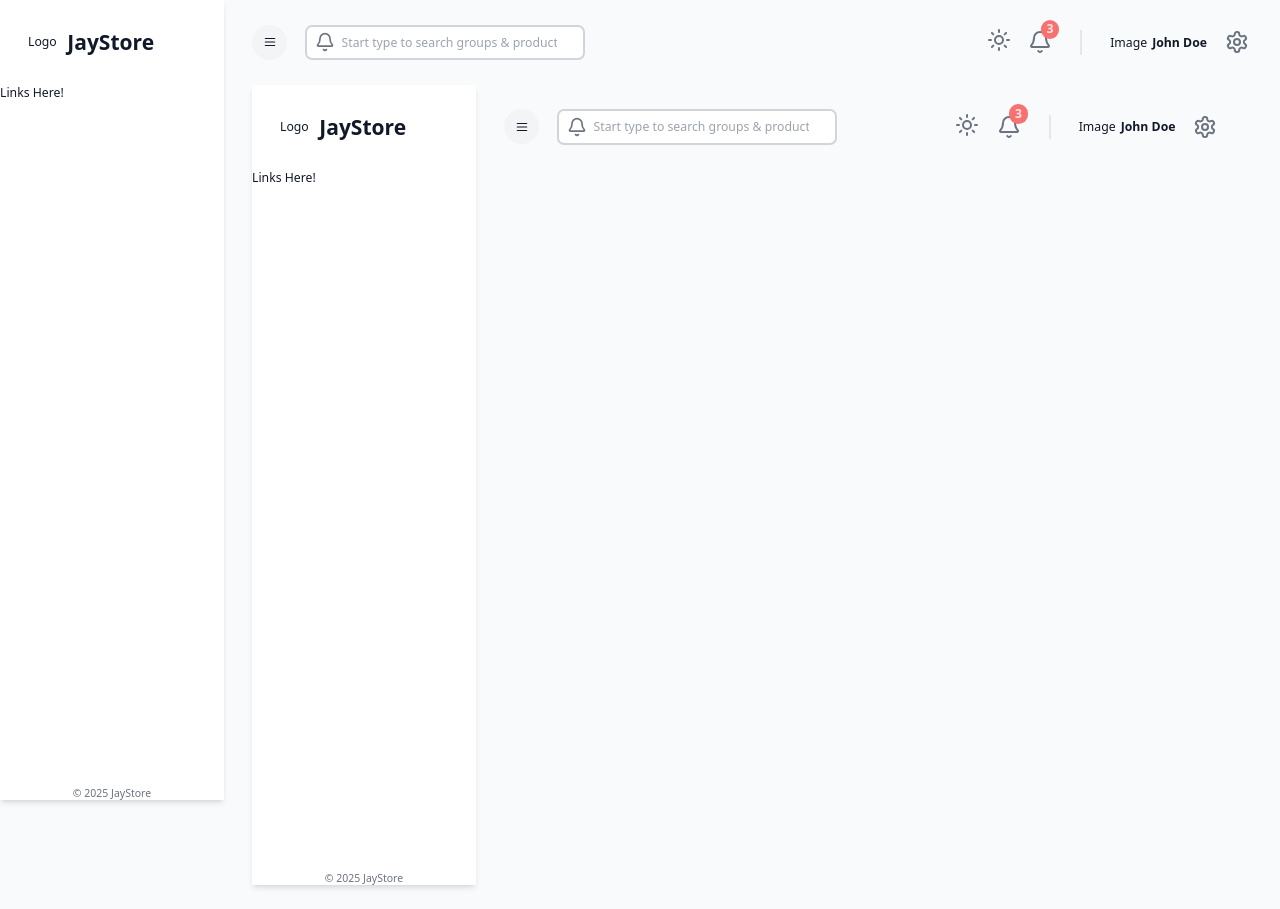
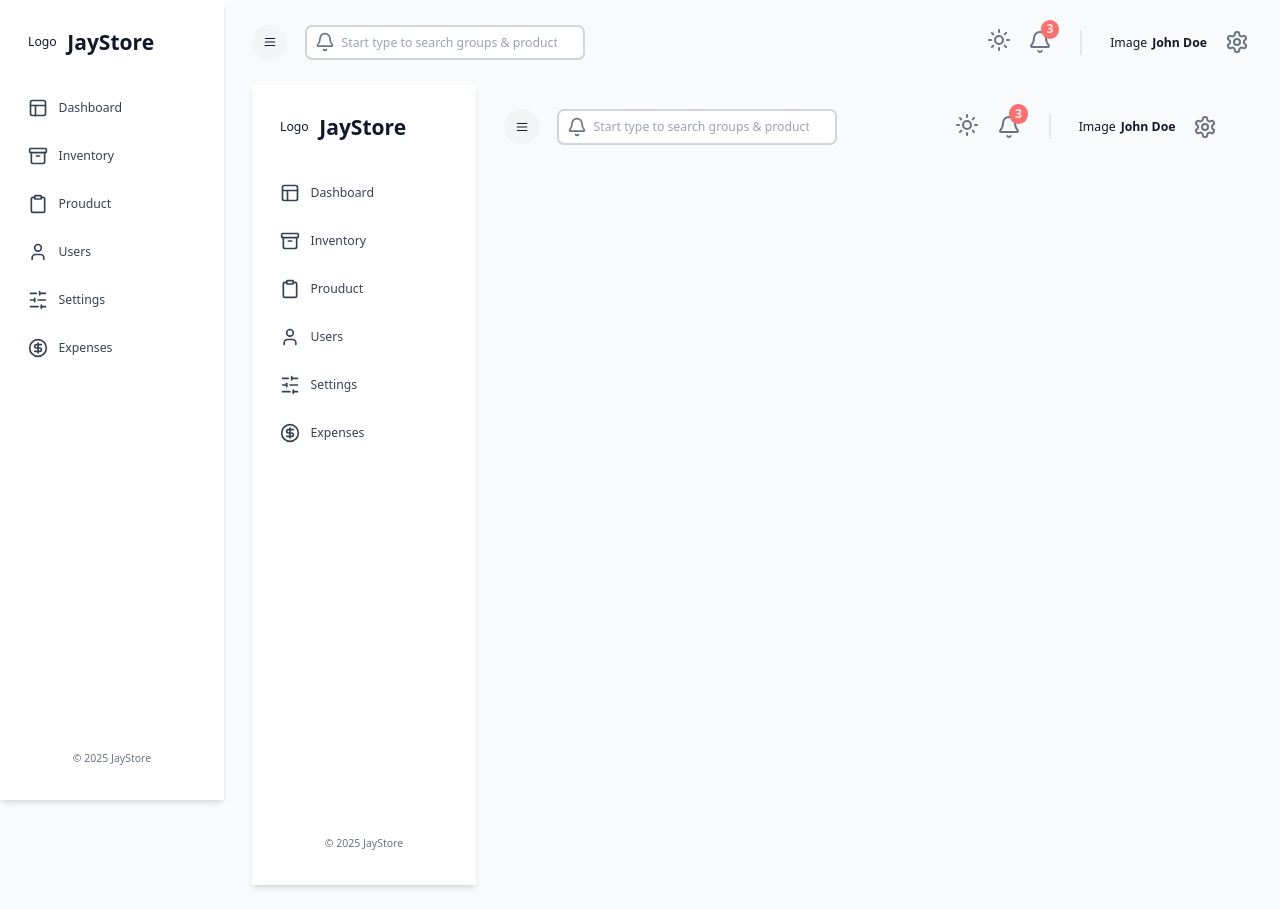
Before and after one commit to karuirujackson/Inventory-Management-System, a Next.js app: page /dashboardWrapper in a window 1280 px wide. Built offline with nearby package versions, Linux system fonts and the light colour scheme; no server answers.

Commit message:
Added the Sidebar links to the Sidebar component with their pathnames

```diff
--- a/src/app/(components)/Sidebar/index.tsx
+++ b/src/app/(components)/Sidebar/index.tsx
@@ -2,8 +2,9 @@
 
 import { setIsSidebarCollapsed } from '../../state/index';
 import { useAppDispatch, useAppSelector } from '@/redux';
-import { Menu } from 'lucide-react';
-import React from 'react'
+import { Archive, CircleDollarSign, Clipboard, Layout, Menu, SlidersHorizontal, User } from 'lucide-react';
+import SidebarLink from '../SidebarLink';
+import React from 'react';
 
 const SideBar = () => {
     const dispatch = useAppDispatch();
@@ -30,11 +31,16 @@ const SideBar = () => {
 
             {/* LINKS */}
             <div className="flex-grow mt-8">
-                <span>Links Here!</span>
+                <SidebarLink href='./dashboard' label='Dashboard' icon={Layout} isCollapsed={isSidebarCollapsed} />
+                <SidebarLink href='./inventory' label='Inventory' icon={Archive} isCollapsed={isSidebarCollapsed} />
+                <SidebarLink href='./products' label='Prouduct' icon={Clipboard} isCollapsed={isSidebarCollapsed} />
+                <SidebarLink href='./users' label='Users' icon={User} isCollapsed={isSidebarCollapsed} />
+                <SidebarLink href='./settings' label='Settings' icon={SlidersHorizontal} isCollapsed={isSidebarCollapsed} />
+                <SidebarLink href='./expenses' label='Expenses' icon={CircleDollarSign} isCollapsed={isSidebarCollapsed} />
             </div>
 
             {/* FOOTER */}
-            <div>
+            <div className={`${isSidebarCollapsed ? 'hidden' : "block"} mb-10`}>
                 <p className="text-center text-xs text-gray-500">&copy; 2025 JayStore</p>
             </div>
         </div>
--- /dev/null
+++ b/src/app/(components)/SidebarLink/index.tsx
@@ -0,0 +1,29 @@
+import { LucideIcon } from 'lucide-react';
+import Link from 'next/link';
+import { usePathname } from 'next/navigation';
+import React from 'react';
+
+interface SidebarLinkProps {
+    href: string;
+    icon: LucideIcon;
+    label: string;
+    isCollapsed: boolean;
+}
+
+const SidebarLink = ({ href, icon:Icon, label, isCollapsed} : SidebarLinkProps) => {
+    const pathname = usePathname();
+    const isActive = pathname === href || (pathname === '/' && href === '/dashboard');
+
+  return (
+    <Link href={href}>
+        <div className={`cursor-pointer flex items-center ${isCollapsed ? 'justify-center py-4' : 'justify-start px-8 py-4'} hover:text-blue-500 hover:bg-blue-100 gap-3 transition-colors ${isActive ? 'bg-blue-200 text-white' : ''}`}>
+            <Icon size={20} className='!text-gray-700' />
+            <span className={`${isCollapsed ? 'hidden' : 'block'} font-medium text-gray-700`}>
+                {label}
+            </span>
+        </div>
+    </Link>
+  )
+}
+
+export default SidebarLink;
```
